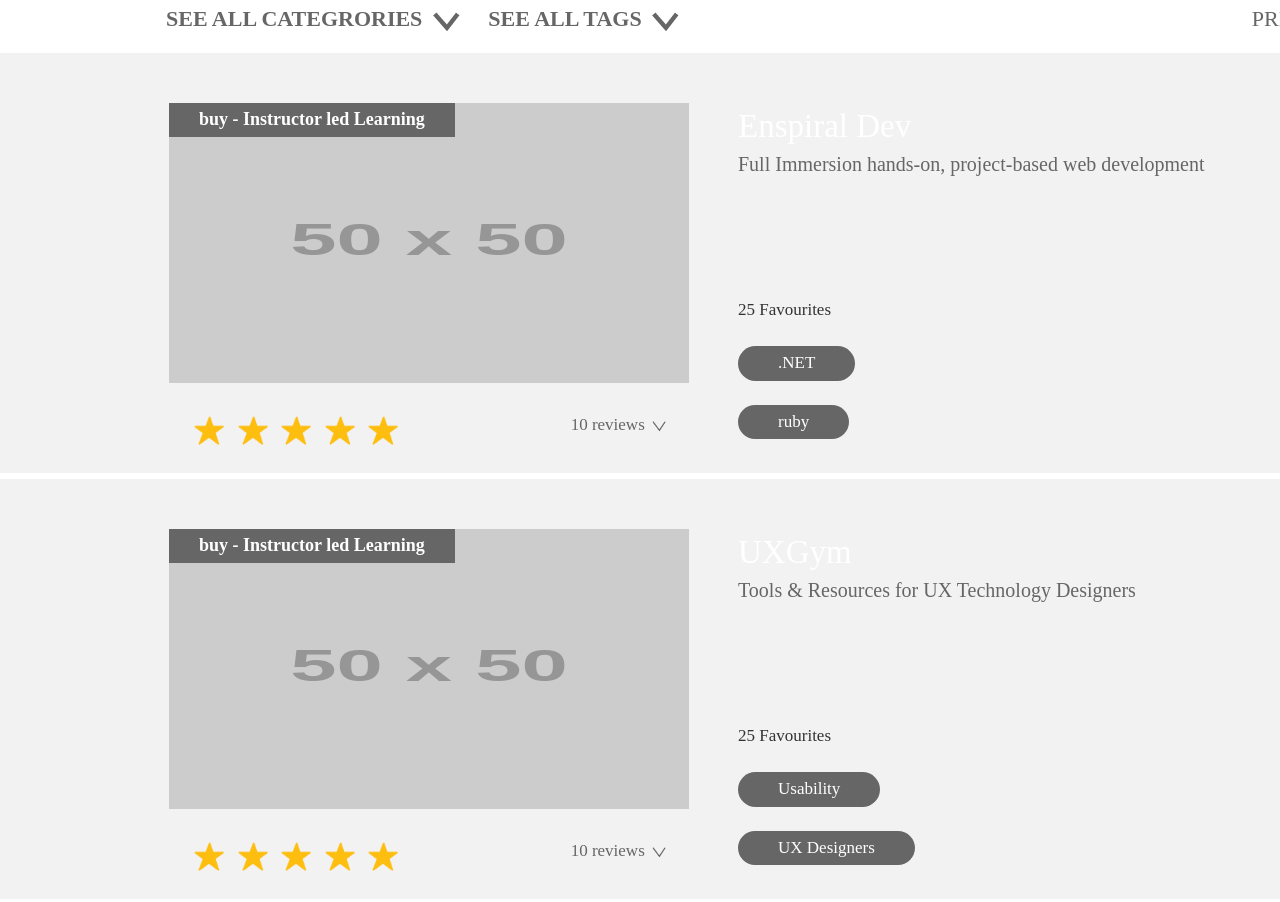
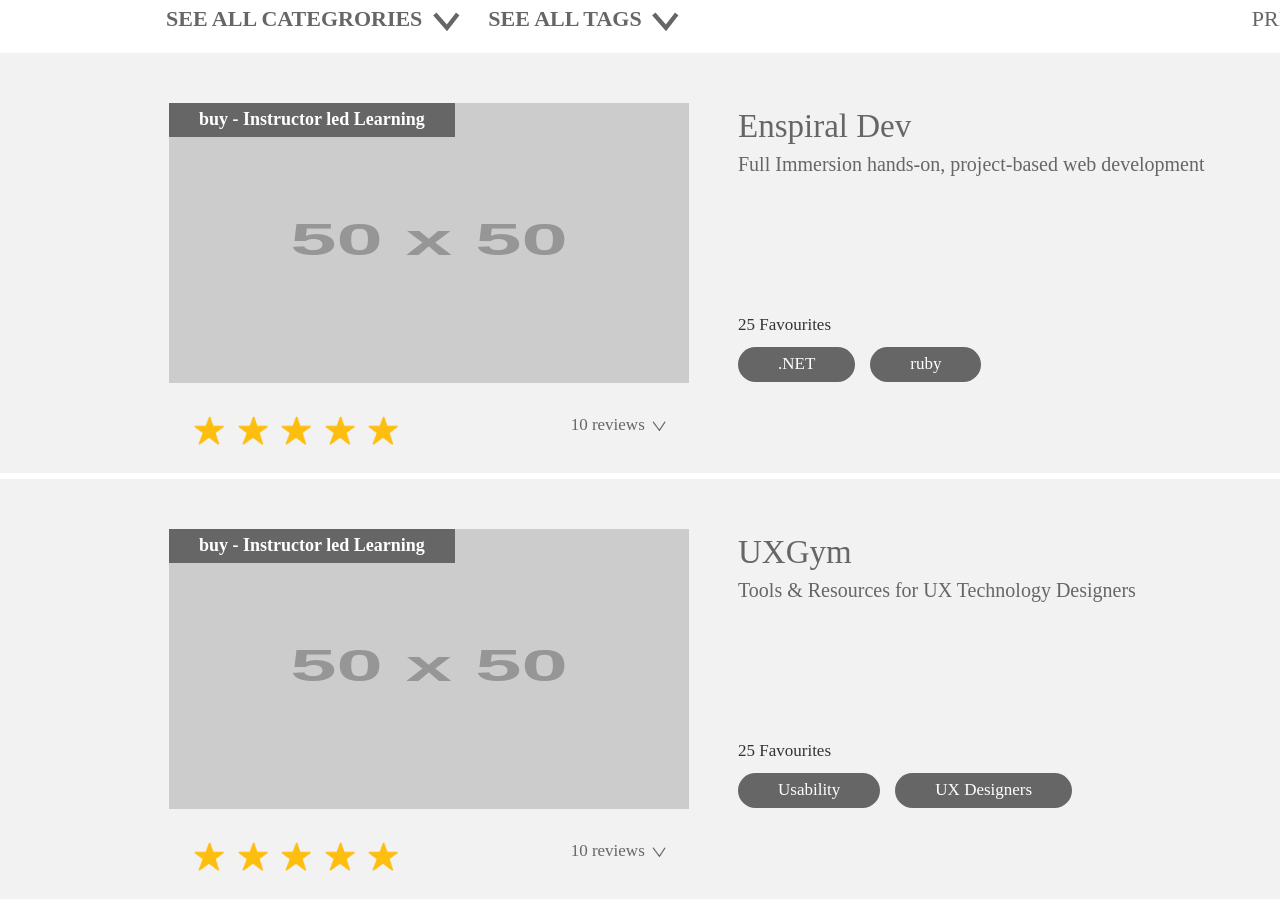
Before and after one commit to ALT-Uni/ALT-Uni.github.io, a plain HTML site: page listings.html in a window 1280 px wide. Shown: the part 767-1669 px from the top of the page. Drawn offline with nearby package versions, Linux system fonts and the light colour scheme; a web font is replaced by a local one.

Commit message:
<Fixing css for tags in results and link>

```diff
--- a/css/listings.css
+++ b/css/listings.css
@@ -291,7 +291,7 @@
 
 #result_description  {
 	font-size: 20px;
-	height: 148px;
+	height: 163px;
 }
 
 #downstairs_left_side {
@@ -308,6 +308,7 @@
 #tags {
 	width: 700px;
 	margin-top: 14px;
+	display: inline-block;
 }
 
 div#tags > div {
@@ -322,8 +323,16 @@
 	/*line-height: 300%;*/
 }
 
-.circal_tag {
+#circal_tag {
 	border-radius: 22px;
+	background: #666666;
+	padding: 5px;
+	padding-left: 40px;
+	padding-right: 40px;
+	display: inline-block;
+	margin-right: 15px;
+	font-size: 17px;
+	margin-top: 10px;
 }
 
 .result_upstairs {
@@ -342,6 +351,10 @@
 img.thumb {
 	width: 520px;
 	height: 280px;
+}
+#result_link {
+	color: #666666;
+	text-decoration: none;
 }
 
 /*===================
--- a/listings.html
+++ b/listings.html
@@ -64,7 +64,9 @@
           <div id="result_upstairs{{material.id}}" class="result_upstairs">
             <div id="result_price_idea">{{material.free}} - {{material.type}}</div>
             <div id="result_image_wrapper">
-              <img ng-src="{{material.logo.thumb}}" class="thumb" />
+              <a id="result_link" ng-href="{{material.link}}">
+                <img ng-src="{{material.logo.thumb}}" class="thumb" />
+              </a>
             </div>
           </div>
             <div id="reveiw_list{{material.id}}" class="reveiw_list">
@@ -108,12 +110,12 @@
       <div id="orginal_box">
         <div id="upstairs_right_side">
           <div id="love_me_hart_result"><img alt="add to favs" class="haert" src="images/LineHeart-09.png"></div>
-          <div id="result_title"><a ng-href="{{material.link}}">{{material.name}}</a></div>
+          <div id="result_title"><a id="result_link" ng-href="{{material.link}}">{{material.name}}</a></div>
           <div id="result_description">{{material.description}}</div>
         </div>
         <div id="downstairs_left_side">
           <div id="result_favorits">25 Favourites</div>
-          <div id="tags" ng-repeat="tag in material.tags">
+          <div id="circal_tag" ng-repeat="tag in material.tags">
             <div class="circal_tag">{{tag.tag}}</div>
             <!--<div class="circal_tag">Web Development</div>
             <div class="circal_tag">IOS Development</div>-->
```
